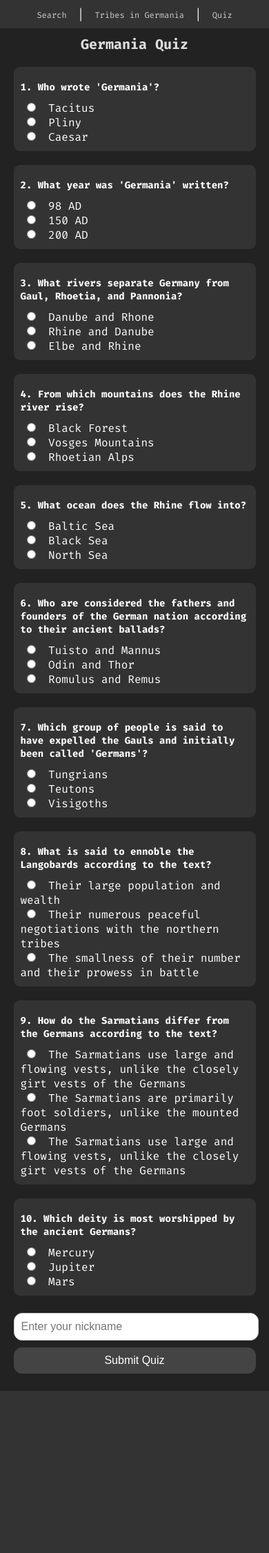
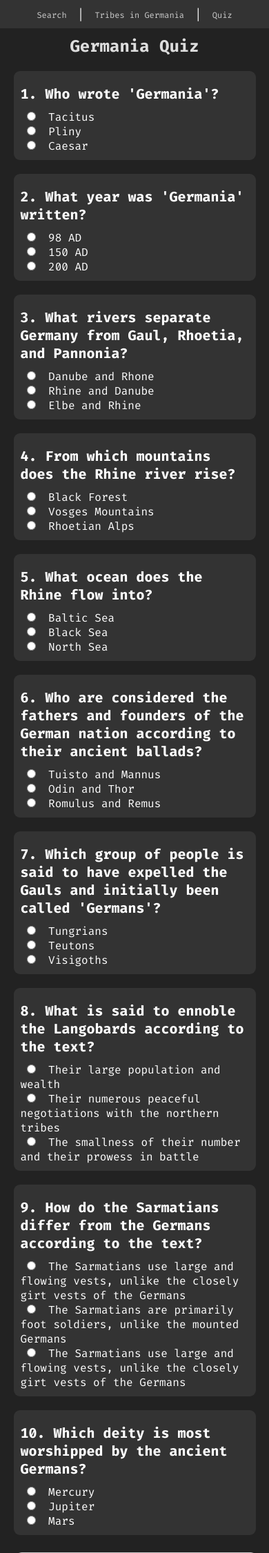
Before and after one commit to cyong113/SearchGermania, a Flask app: page /quiz in a window 390 px wide. Shown: the top 2251 px of the page at 69% size. Before the commit the page ends 2016 px from the top, so only its background shows below. Run offline with Flask 3, Linux system fonts and the light colour scheme.

Commit message:
quiz page

```diff
--- a/app/templates/quiz.html
+++ b/app/templates/quiz.html
@@ -9,7 +9,7 @@
         .top-nav { background-color: #333; padding: 10px; text-align: center; }
         .top-nav a { color: #ccc; font-size: 15px; padding: 24px; text-decoration: none; }
         h1 { text-align: center; color: #ddd; font-size: 24px; } /* Adjusted font size for consistency */
-        form, #results { width: 80%; margin: 20px auto; } /* Increased width for better fill */
+        form, #results { width: 33%; margin: 20px auto; } /* Increased width for better fill */
         label { color: #fff; margin: 10px 0; display: block; font-weight: 300; font-size: 18px; }
         button { cursor: pointer; background-color: #444; color: white; border: none; padding: 10px; }
         button:hover { background-color: #555; }
@@ -36,10 +36,10 @@
 
         @media (max-width: 600px) {
             .top-nav a { font-size: 12px; padding: 6px; }
-            h1 { font-size: 20px; margin: 10px 0; }
+            h1 { font-size: 24px; margin: 10px 0; }
             form, #results { width: 90%; } /* Slightly wider on small screens */
             .question-container { padding: 10px; }
-            label { font-size: 14px; }
+            label { font-size: 20px; }
 
             input[type="text"] {
                 width: 95%; /* Allows the input to fill available space */
```
